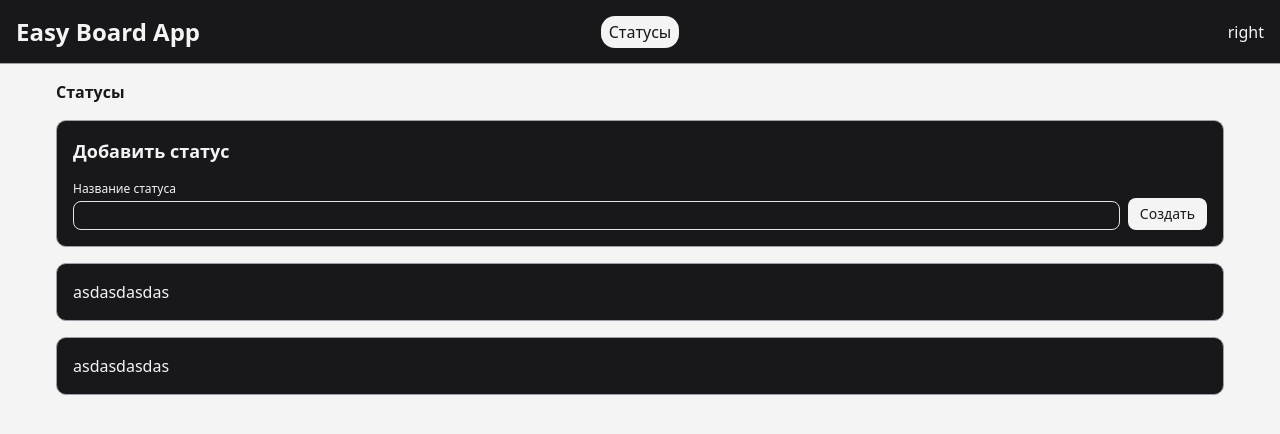
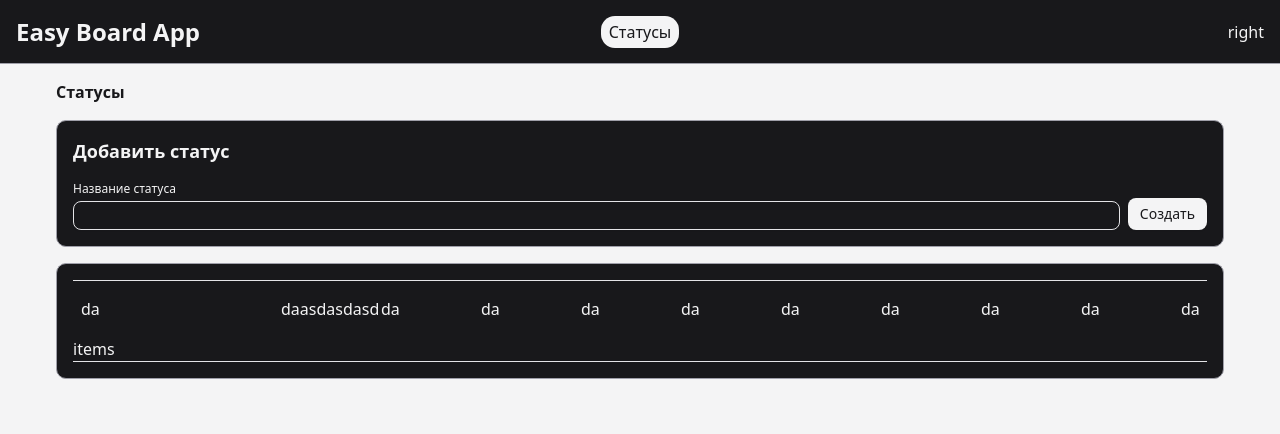
Before and after one commit to dSkudilo/Board-app, a Next.js app: page /statuses in a window 1280 px wide. Shown: the top 434 px of the page. Built offline with nearby package versions, Linux system fonts and the light colour scheme.

Commit message:
add list

```diff
--- a/src/app/_/globals.css
+++ b/src/app/_/globals.css
@@ -2,6 +2,16 @@
 @import "tw-animate-css";
 
 @custom-variant dark (&:is(.dark *));
+
+@layer utilities {
+  .no-scrollbar::-webkit-scrollbar {
+    display: none;
+  }
+  .no-scrollbar {
+    -ms-overflow-style: none;
+    scrollbar-width: none;
+  }
+}
 
 @theme inline {
   --color-background: var(--background);
--- a/src/entities/status/index.ts
+++ b/src/entities/status/index.ts
@@ -1,2 +1,2 @@
 export type { Status, StatusPayload } from './model/types';
-export { statusesModel } from './model/statuses-model';
+export { useStatuses } from './model/use-statuses';
--- a/src/entities/status/model/statuses-model.ts
+++ /dev/null
@@ -1,12 +0,0 @@
-import { StatusPayload } from './types';
-import { nanoid } from 'nanoid';
-import { statusesRepository } from '@/entities/status/model/statuses-repository';
-
-export function statusesModel() {
-  const createStatus = async (data: StatusPayload) => {
-    const newStatus = { id: nanoid(), ...data };
-    await statusesRepository.addStatus(newStatus);
-  };
-
-  return { createStatus };
-}
--- /dev/null
+++ b/src/entities/status/model/use-statuses.ts
@@ -0,0 +1,32 @@
+import { Status, StatusPayload } from './types';
+import { nanoid } from 'nanoid';
+import { statusesRepository } from '@/entities/status/model/statuses-repository';
+import { useMemo, useState } from 'react';
+
+export function useStatuses() {
+  const [statuses, setStatuses] = useState<Status[]>([]);
+  const [isLoading, setIsLoading] = useState<boolean>(false);
+
+  const memoStatuses = useMemo(() => {
+    return [...statuses];
+  }, [statuses]);
+
+  const loadStatuses = async () => {
+    const res = await statusesRepository.getStatuses();
+    if (!res) return;
+    setStatuses(res);
+  };
+
+  const fetchData = async () => {
+    setIsLoading(true);
+    await Promise.all([loadStatuses()]);
+    setIsLoading(false);
+  };
+
+  const createStatus = async (data: StatusPayload) => {
+    const newStatus = { id: nanoid(), ...data };
+    await statusesRepository.addStatus(newStatus);
+  };
+
+  return { createStatus, memoStatuses, fetchData, isLoading };
+}
--- a/src/page/statuses/ui/statuses-list.tsx
+++ b/src/page/statuses/ui/statuses-list.tsx
@@ -1,10 +1,110 @@
-import { UiOverlay } from '@/shared/ui';
+import { UiOverlay, UiTable } from '@/shared/ui';
+import { Status } from '@/entities/status';
+import { TableHeaderItem } from '@/shared/ui';
 
-export function StatusesList() {
+type Props = {
+  statuses: Status[];
+};
+
+const header: TableHeaderItem[] = [
+  {
+    id: '1',
+    name: 'da',
+    field: 'test',
+    width: '200px',
+  },
+  {
+    id: '1',
+    name: 'daasdasdasd',
+    field: 'test',
+    // width: '1fr',
+  },
+  {
+    id: '1',
+    name: 'da',
+    field: 'test',
+  },
+  {
+    id: '1',
+    name: 'da',
+    field: 'test',
+  },
+  {
+    id: '1',
+    name: 'da',
+    field: 'test',
+  },
+  {
+    id: '1',
+    name: 'da',
+    field: 'test',
+  },
+  {
+    id: '1',
+    name: 'da',
+    field: 'test',
+  },
+  {
+    id: '1',
+    name: 'da',
+    field: 'test',
+  },
+  {
+    id: '1',
+    name: 'da',
+    field: 'test',
+  },
+  {
+    id: '1',
+    name: 'da',
+    field: 'test',
+  },
+  {
+    id: '1',
+    name: 'da',
+    field: 'test',
+  },
+  {
+    id: '1',
+    name: 'da',
+    field: 'test',
+  },
+  {
+    id: '1',
+    name: 'da',
+    field: 'test',
+  },
+  {
+    id: '1',
+    name: 'da',
+    field: 'test',
+  },
+  {
+    id: '1',
+    name: 'da',
+    field: 'test',
+  },
+  {
+    id: '1',
+    name: 'da',
+    field: 'test',
+  },
+  {
+    id: '1',
+    name: 'da',
+    field: 'test',
+  },
+  {
+    id: '1',
+    name: 'da',
+    field: 'test',
+  },
+];
+
+export function StatusesList({ statuses }: Props) {
   return (
-    <div className="flex flex-col gap-y-4">
-      <UiOverlay> asdasdasdas</UiOverlay>
-      <UiOverlay isLoading={false}> asdasdasdas</UiOverlay>
-    </div>
+    <UiOverlay>
+      <UiTable items={statuses} headers={header} />
+    </UiOverlay>
   );
 }
--- a/src/page/statuses/ui/statuses-page.tsx
+++ b/src/page/statuses/ui/statuses-page.tsx
@@ -3,18 +3,22 @@ import { StatusesPageWrapper } from './statuses-page-wrapper';
 import { StatusesList } from './statuses-list';
 import { UiOverlay } from '@/shared/ui';
 import { StatusCreate } from '@/features/status';
-import { statusesModel } from '@/entities/status';
+import { useStatuses } from '@/entities/status';
+import { useEffect } from 'react';
 
 export function StatusesPage() {
-  const statusesModelFn = statusesModel();
+  const { fetchData, createStatus, memoStatuses } = useStatuses();
+  useEffect(() => {
+    fetchData();
+  }, []);
   return (
     <StatusesPageWrapper
       actions={
         <UiOverlay>
-          <StatusCreate onCreate={statusesModelFn.createStatus} />
+          <StatusCreate onCreate={createStatus} />
         </UiOverlay>
       }
-      list={<StatusesList></StatusesList>}
+      list={<StatusesList statuses={memoStatuses}></StatusesList>}
     ></StatusesPageWrapper>
   );
 }
--- a/src/shared/ui/index.tsx
+++ b/src/shared/ui/index.tsx
@@ -1,3 +1,5 @@
+export type { TableHeaderItem } from './ui-table';
+
 export { UiHeader } from './ui-header';
 export { UiLogo } from './ui-logo';
 export { UiNav } from './ui-nav';
@@ -6,3 +8,4 @@ export { UiOverlay } from './ui-overlay';
 export { UiSpinner } from './ui-spinner';
 export { UiButton } from './ui-button';
 export { UiInput } from './ui-input';
+export { UiTable } from './ui-table';
--- /dev/null
+++ b/src/shared/ui/ui-table/index.ts
@@ -0,0 +1,3 @@
+export type { TableHeaderItem } from './model/types';
+
+export { UiTable } from './ui/ui-table';
--- /dev/null
+++ b/src/shared/ui/ui-table/model/types.ts
@@ -0,0 +1,11 @@
+export type TableProps<T> = {
+  items: T[];
+  headers: TableHeaderItem[];
+};
+
+export type TableHeaderItem = {
+  name: string;
+  field: string;
+  id: string;
+  width?: string;
+};
--- /dev/null
+++ b/src/shared/ui/ui-table/ui/ui-table.tsx
@@ -0,0 +1,29 @@
+import { TableProps } from '@/shared/ui/ui-table/model/types';
+import { useMemo } from 'react';
+import { cn } from '@/shared/lib/utils';
+
+export function UiTable<T>({ items, headers }: TableProps<T>) {
+  const gridTemplateColumns = useMemo(() => {
+    const widthArr = headers.reduce((acc: string[], col) => {
+      if (col.width) acc.push(`${col.width}`);
+      else acc.push('minmax(100px, 1fr)');
+      return acc;
+    }, []);
+    return widthArr.join(' ');
+  }, [headers]);
+  return (
+    <div className="w-full h-full border-t border-b border-input ">
+      <div
+        className={cn('grid overflow-x-auto no-scrollbar')}
+        style={{ gridTemplateColumns }}
+      >
+        {headers.map((item) => (
+          <div key={item.id} className="px-2 py-4">
+            {item.name}
+          </div>
+        ))}
+      </div>
+      <div>items</div>
+    </div>
+  );
+}
```
